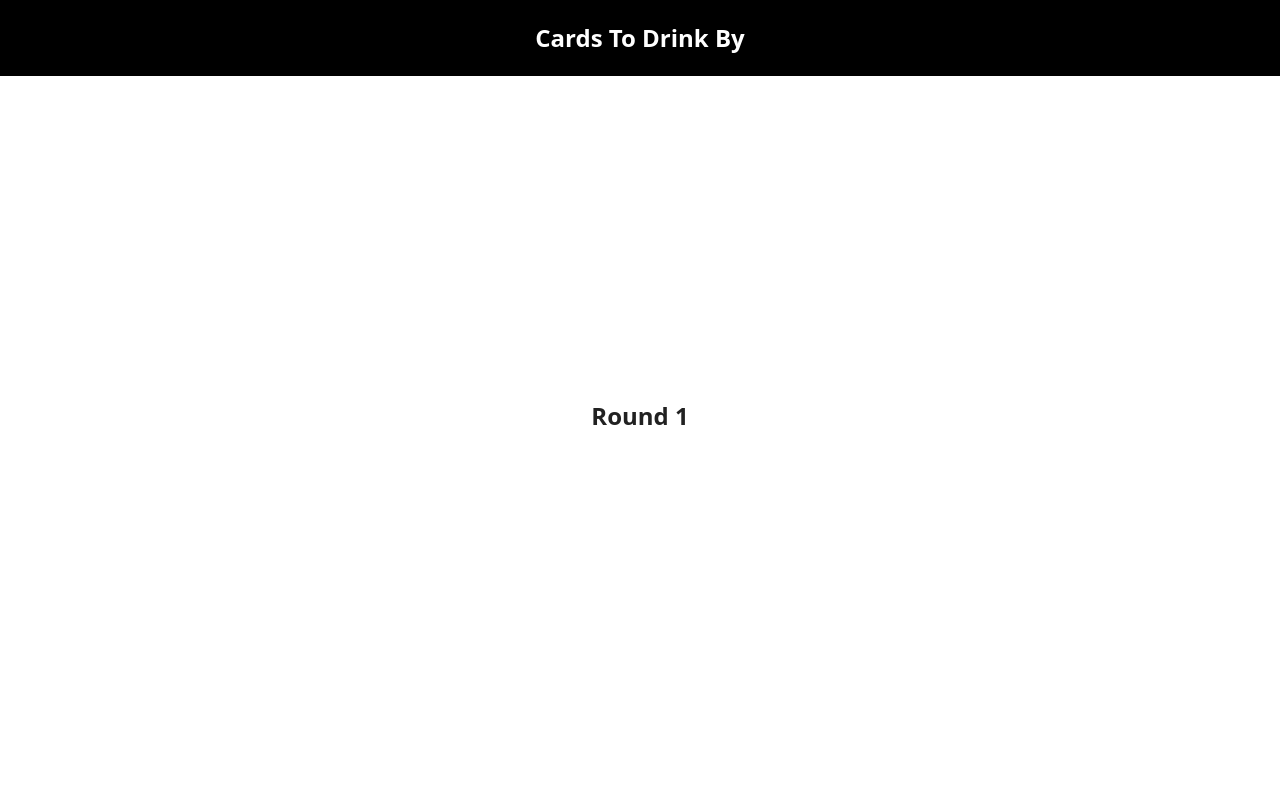
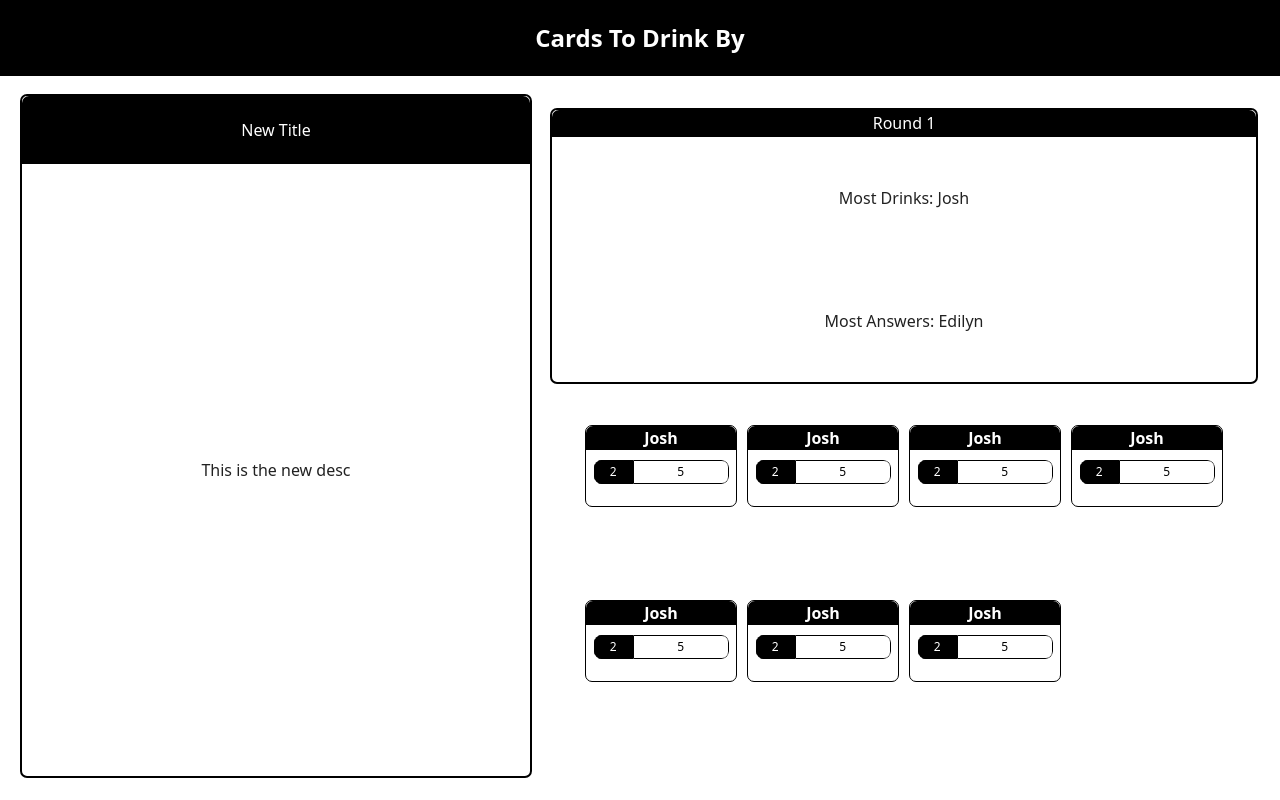
Before and after one commit to Joshieingold/cards-to-drink-by, a React (Vite) app: page / in a window 1280 px wide. Built offline with nearby package versions, Linux system fonts and the light colour scheme.

Commit message:
added all css to their own page css folder

```diff
--- a/src/App.jsx
+++ b/src/App.jsx
@@ -1,17 +1,13 @@
 import './App.css';
 import Navbar from './components/navbar/navbar.jsx';
 import AdminGame from './pages/adminGame.jsx';
-import AdminLobby from './pages/adminLobby.jsx';
-import GeneralPlayer from './pages/generalPlayer.jsx';
-import Lobby from './pages/lobby.jsx';
-import SelectedPlayer from './pages/selectedPlayer.jsx';
 
 function App() {
 
   return (
     <>
     <Navbar/>
-    <GeneralPlayer/>
+    <AdminGame/>
     </>
   )
 }
--- a/src/pages/adminGame.jsx
+++ b/src/pages/adminGame.jsx
@@ -1,6 +1,6 @@
 import Card from "../components/card/card"
 import PlayerStats from "../components/player-stats/playerStats";
-import "./adminGame.css"
+import "./pageCss/adminGame.css"
 function AdminGame() {
     return (
       <div className="page-content">
```
Also changed, not shown: src/pages/pageCss/adminGame.css (renamed from src/pages/adminGame.css), src/pages/pageCss/adminLobby.css (renamed from src/pages/adminLobby.css), src/pages/pageCss/general.css (renamed from src/pages/general.css), src/pages/pageCss/generalPlayer.css (renamed from src/pages/generalPlayer.css), src/pages/pageCss/selectedPlayer.css (renamed from src/pages/selectedPlayer.css).
